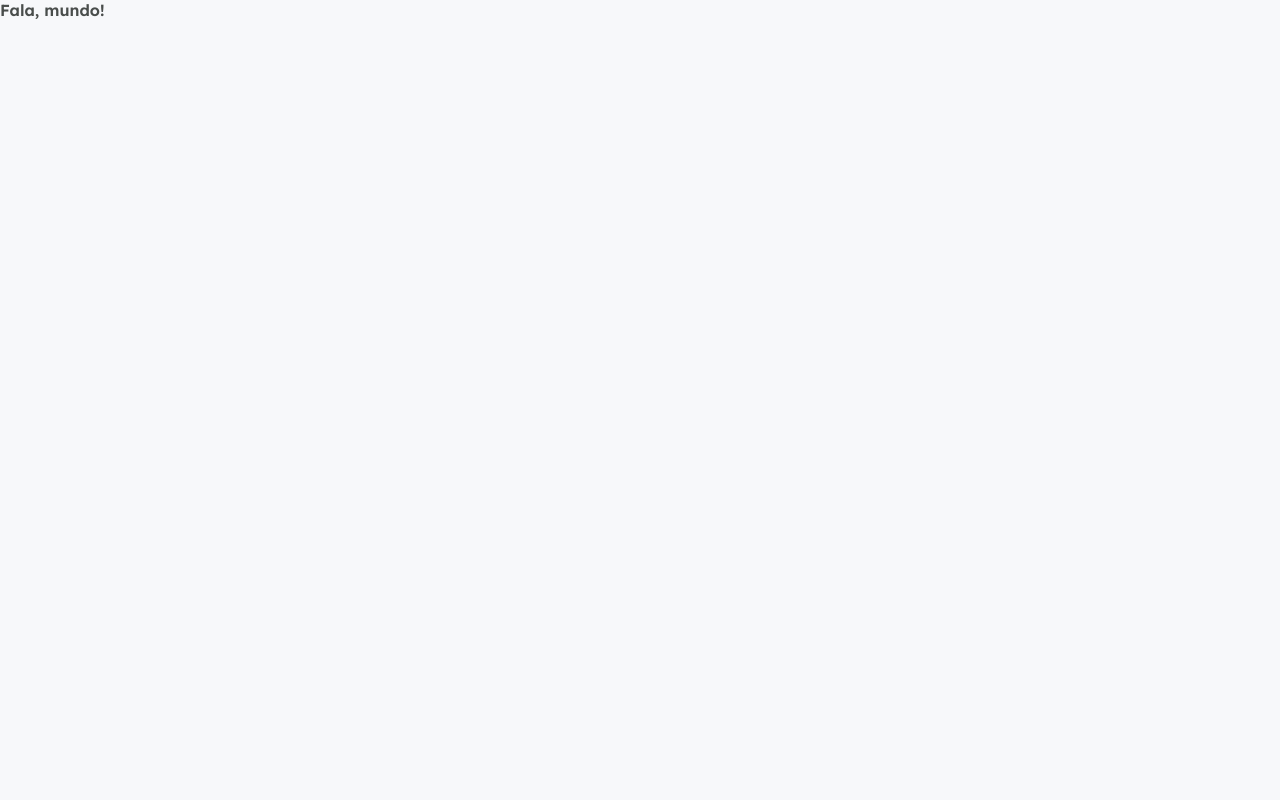
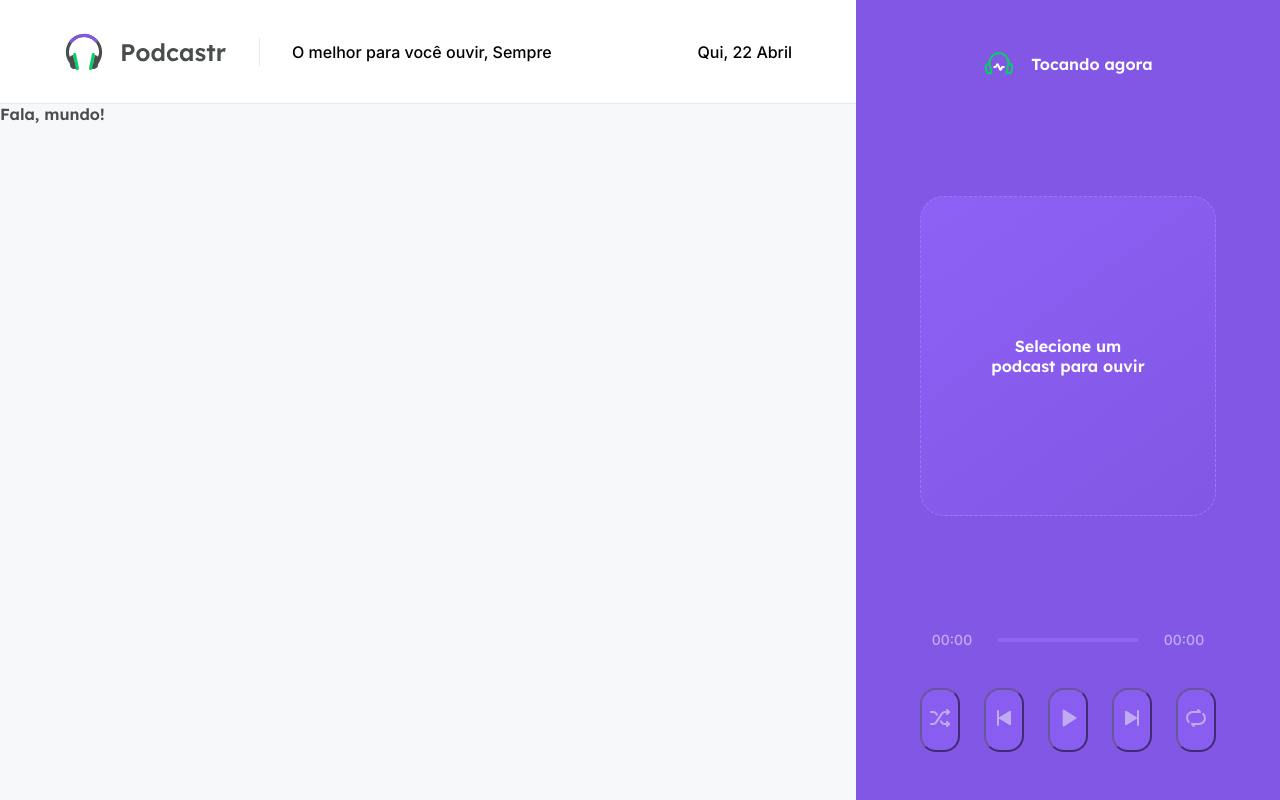
Before and after one commit to ViniciusGregorine/nlw-podcastr, a Next.js app: page / in a window 1280 px wide. Built offline with nearby package versions, Linux system fonts and the light colour scheme.

Commit message:
integrate Header and Player components on __app.tsx

```diff
--- a/src/pages/_app.tsx
+++ b/src/pages/_app.tsx
@@ -1,7 +1,19 @@
+import {Header} from '../components/Header'
+import {Player} from '../components/Player'
+
 import '../styles/global.scss'
+import styles from '../styles/app.module.scss'
 
 function MyApp({ Component, pageProps }) {
-  return <Component {...pageProps} />
+  return (
+    <div className={styles.wrapper}>
+      <main>
+      <Header/>
+      <Component {...pageProps} />
+      </main>
+      <Player />
+    </div>
+  )
 }
 
 export default MyApp
--- /dev/null
+++ b/src/styles/app.module.scss
@@ -0,0 +1,6 @@
+.wrapper{
+    display: flex;
+
+    main{flex: 1;
+    }
+}
```
